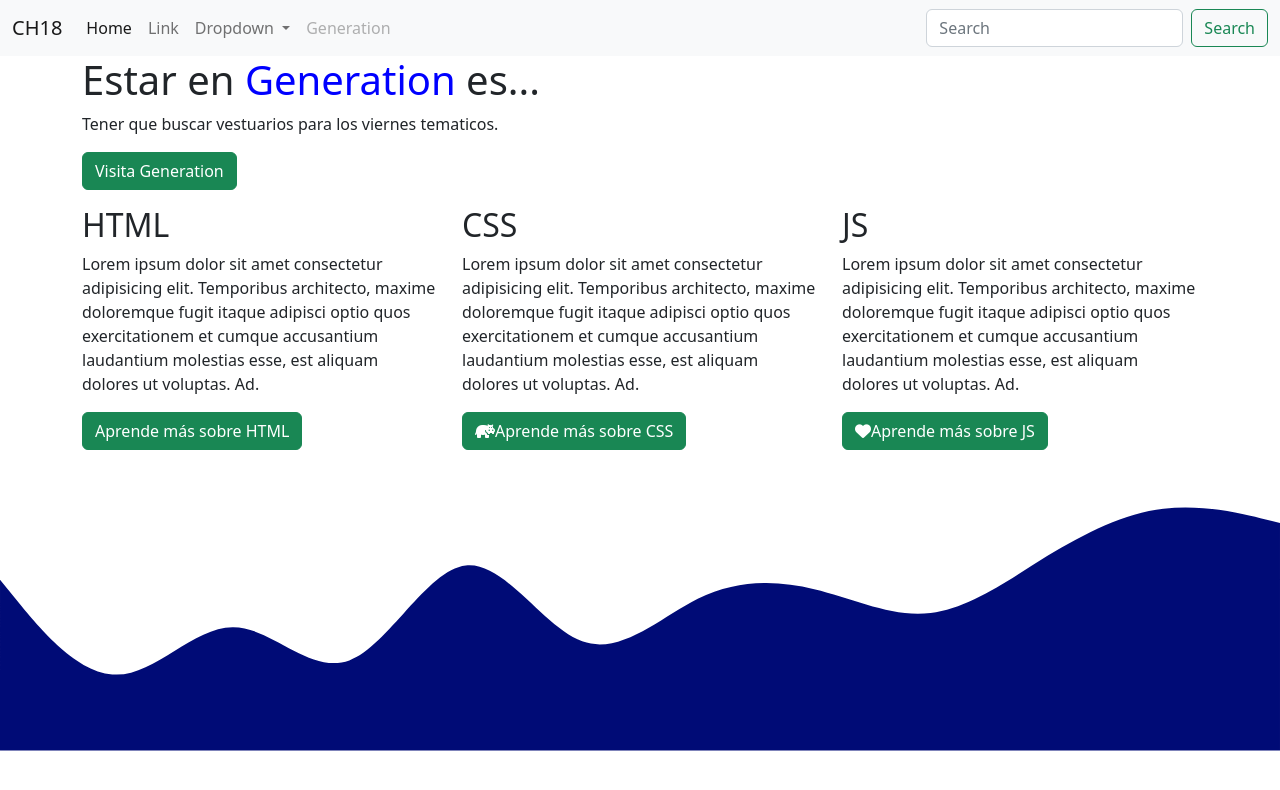
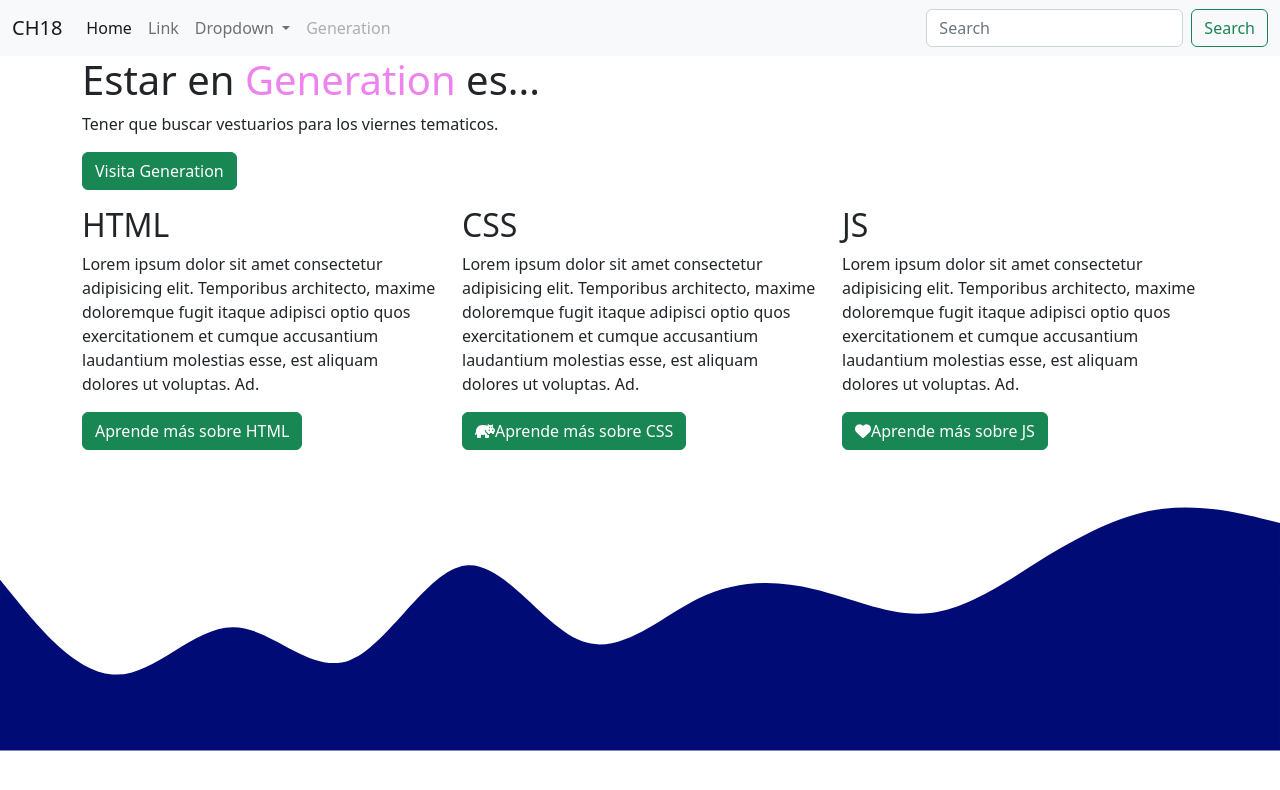
Before and after one commit to Tefy23/SaokoSaoko, a plain HTML site: page index.html in a window 1280 px wide. Both pictures are taken after a click on the element "Visita Generation". Drawn offline with Linux system fonts and the light colour scheme.

Commit message:
feat: uso de script externo

```diff
--- a/index.html
+++ b/index.html
@@ -11,15 +11,7 @@
     <!-- CSS personalizado -->
     <link rel="stylesheet" href="style.css" />
     <link rel="stylesheet" href="https://cdnjs.cloudflare.com/ajax/libs/font-awesome/6.2.0/css/all.min.css">
-    <script>
-        console.log("Saoko papi saoko");
 
-
-        function colorTitulo(){
-            console.log("Pulso el botón de Generation");
-            document.getElementById("generation").style.color = "violet";
-        }
-    </script>
 
 </head>
 
@@ -105,13 +97,6 @@
 <svg xmlns="http://www.w3.org/2000/svg" viewBox="0 0 1440 320"><path fill="#000b76" fill-opacity="1" d="M0,128L21.8,154.7C43.6,181,87,235,131,234.7C174.5,235,218,181,262,181.3C305.5,181,349,235,393,218.7C436.4,203,480,117,524,112C567.3,107,611,181,655,197.3C698.2,213,742,171,785,149.3C829.1,128,873,128,916,138.7C960,149,1004,171,1047,165.3C1090.9,160,1135,128,1178,101.3C1221.8,75,1265,53,1309,48C1352.7,43,1396,53,1418,58.7L1440,64L1440,320L1418.2,320C1396.4,320,1353,320,1309,320C1265.5,320,1222,320,1178,320C1134.5,320,1091,320,1047,320C1003.6,320,960,320,916,320C872.7,320,829,320,785,320C741.8,320,698,320,655,320C610.9,320,567,320,524,320C480,320,436,320,393,320C349.1,320,305,320,262,320C218.2,320,175,320,131,320C87.3,320,44,320,22,320L0,320Z"></path></svg>
     <!-- JS de bootstrap -->
     <script src="./js/bootstrap.bundle.min.js"></script>
-    <script>
-        console.log("Saokopapi saoko");
-        document.getElementById("generation").style.color = "grey";
-        function colorTitulo(){
-            console.log("Pulso el botón de Generation");
-            document.getElementById("generation").style.color = "blue";
-        }
-    </script>
+    <script src="script.js"></script>
     </body>
 </html>
--- /dev/null
+++ b/script.js
@@ -0,0 +1,6 @@
+console.log("Saoko papi saoko");
+document.getElementById("generation").style.color = "grey";
+function colorTitulo(){
+    console.log("Pulso el botón de Generation");
+    document.getElementById("generation").style.color = "violet";
+}
```
